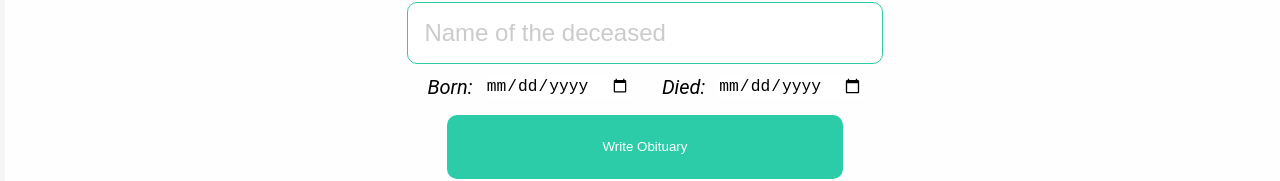
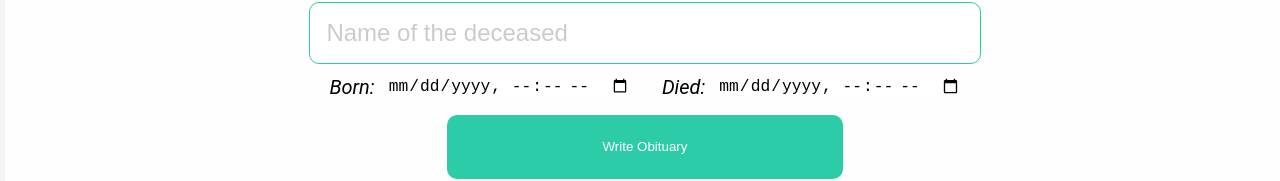
Before and after one commit to NickSavino/ObituaryApp, a React (Create React App) app: page / in a window 1280 px wide. Both pictures are taken after a click on the button "+ New Obituary". Shown: the part 429-610 px from the top of the page. Built offline with nearby package versions, Linux system fonts and the light colour scheme; no server answers.

Commit message:
Changed card sizing

```diff
--- a/src/CardItem.css
+++ b/src/CardItem.css
@@ -6,10 +6,10 @@
     box-shadow: 0 1px 3px rgba(0, 0, 0, 0.12), 0 1px 2px rgba(0, 0, 0, 0.24);
     display: flex;
     flex-direction: column;
-    flex-grow: 0;
+    flex-grow: 2;
     flex-shrink: 1;
     margin: 1rem;
-    max-width: 300px;
+    max-width: 50%;
     min-width: 200px;
     padding: 1rem;
     transition: all 0.3s cubic-bezier(.25,.8,.25,1);
--- a/src/ObituaryCards.css
+++ b/src/ObituaryCards.css
@@ -4,6 +4,7 @@
     justify-content: flex-start;
     align-items: flex-start;
     flex-wrap: wrap;
+
   }
 
   .no-obituary-cards {
--- a/src/ObituaryForm.js
+++ b/src/ObituaryForm.js
@@ -88,8 +88,8 @@ const formatDate = (date) => {
                     <label htmlFor="birth-year"><em>Born:</em></label>
                     <input
                         id="birth-year"
-                        type="date"
-                        defaultValue={birthYear}
+                        type="datetime-local"
+                        defaultValue={formatDate(new Date())}
                         onChange={(e) => setBirthYear(formatDate(e.target.value))}
                     />
                 </div>
@@ -98,8 +98,8 @@ const formatDate = (date) => {
                     <label htmlFor="death-year"><em>Died:</em></label>
                     <input
                         id="death-year"
-                        type="date"
-                        defaultValue={deathYear}
+                        type="datetime-local"
+                        defaultValue={formatDate(new Date())}
                         onChange={(e) => setDeathYear(formatDate(e.target.value))}
                     />
                 </div>
```
